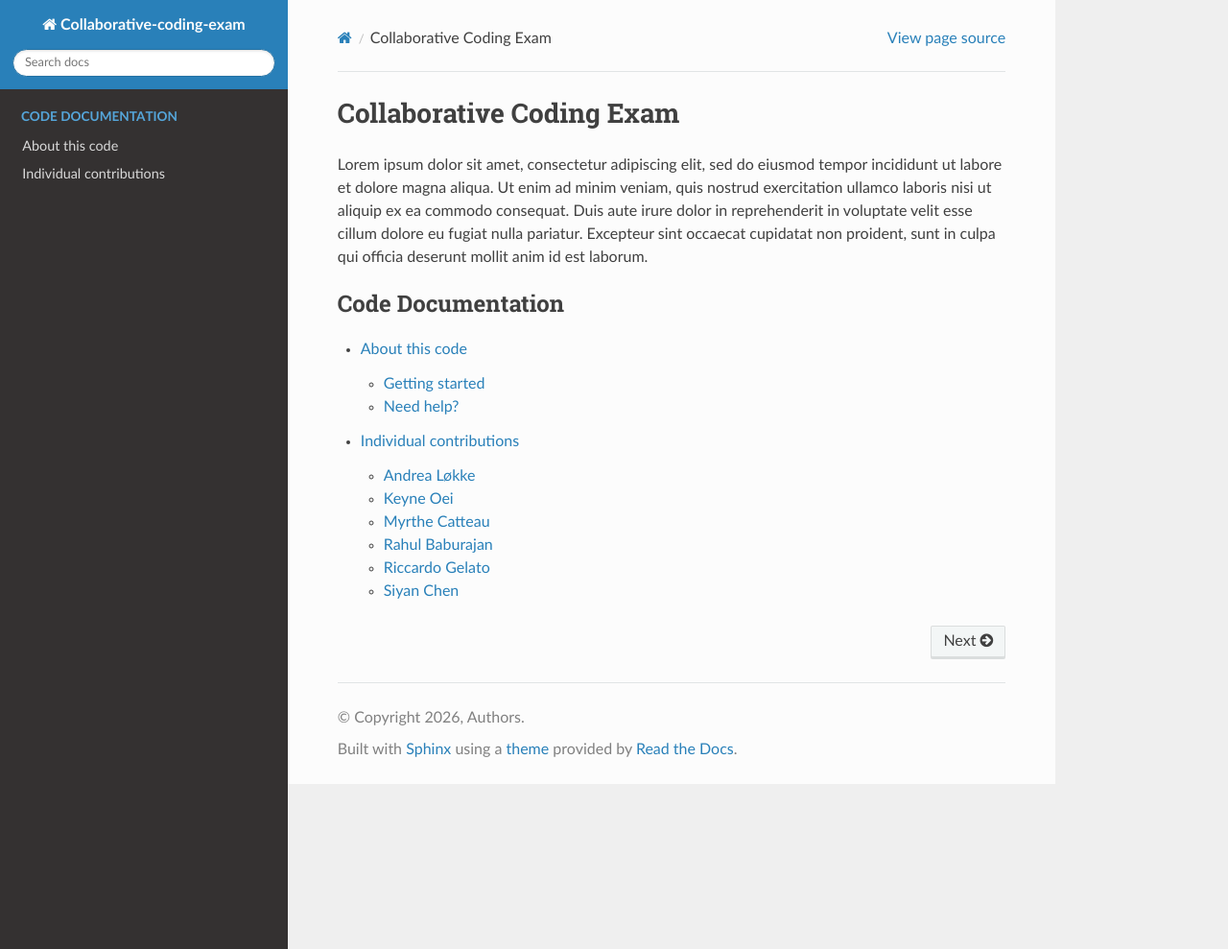
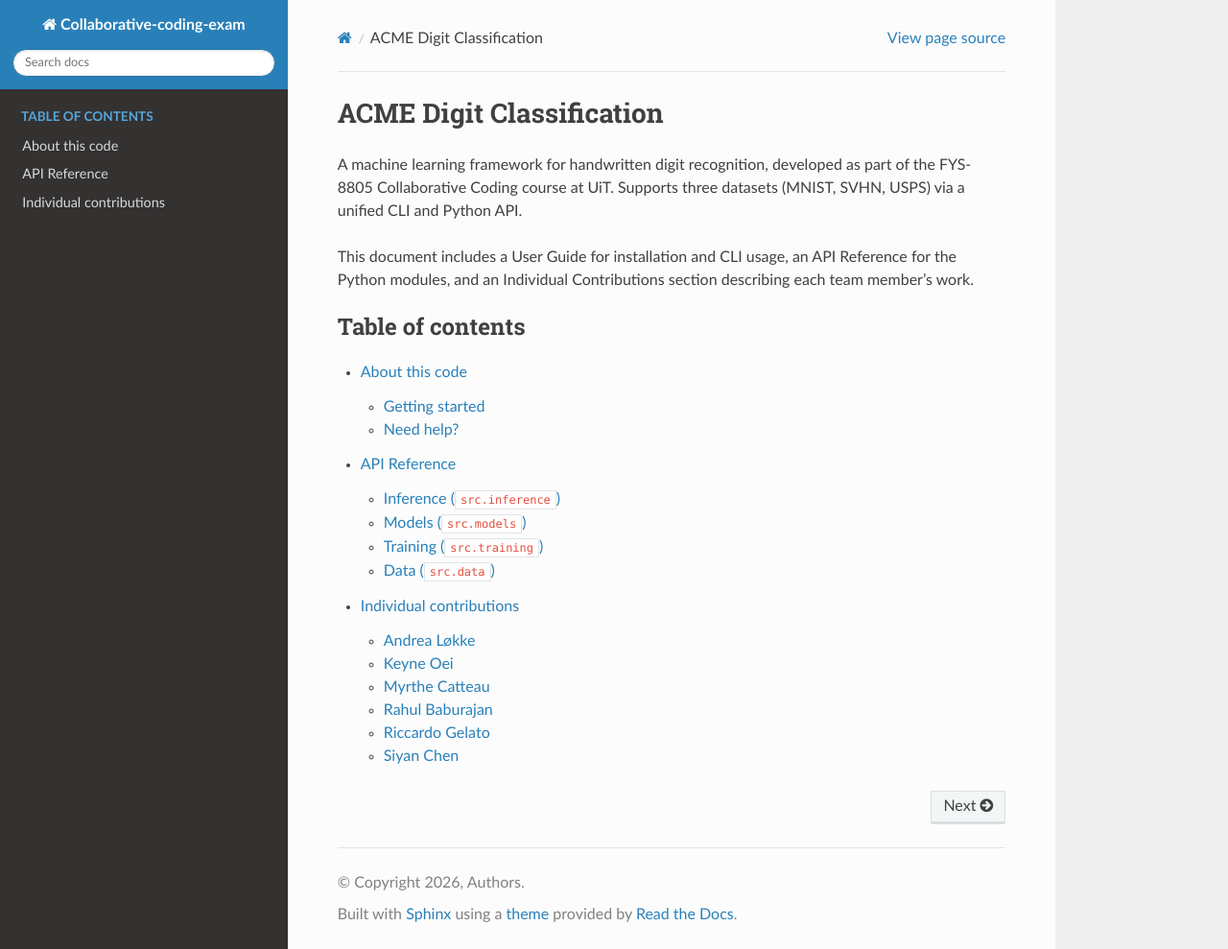
Before and after one commit to FYS-8805-Collaborative-Coding/Collaborative-Coding-Exam, a Sphinx documentation site: the page built from doc/index.md, in a window 1280 px wide and 989 px high. Shown: the whole window at 96% size. Built offline with Sphinx 7.4.7 and the Read the Docs theme 3.1.0, drawn with Linux system fonts in a browser that asks for light colours; part of the change alters nothing that is shown.

````diff
--- /dev/null
+++ b/doc/api.md
@@ -0,0 +1,215 @@
+# API Reference
+
+This page documents the public Python API exposed by the `ccexam` package.
+
+---
+
+## Inference (`src.inference`)
+
+### `run_inference`
+
+```python
+from src.inference import run_inference
+
+run_inference(
+    model: str,
+    input_path: str | Path,
+    checkpoint_path: str | Path | None = None,
+    device: str | None = None,
+) -> int | list[int]
+```
+
+Run inference on one image or a folder of images.
+
+| Parameter | Type | Description |
+|---|---|---|
+| `model` | `str` | Dataset alias: `"mnist"`, `"usps"`, `"svhn"` |
+| `input_path` | `str \| Path` | Path to a single image file or a directory of images |
+| `checkpoint_path` | `str \| Path \| None` | Override the default checkpoint file (optional) |
+| `device` | `str \| None` | Torch device, e.g. `"cpu"`, `"cuda"`, `"mps"`. Auto-detected if `None` |
+
+**Returns** a single `int` label when `input_path` is a file, or a `list[int]` (sorted by filename) when it is a directory.
+
+**Example**
+
+```python
+from src.inference import run_inference
+
+label = run_inference(model="usps", input_path="digit.png")
+print(label)  # e.g. 7
+
+labels = run_inference(model="mnist", input_path="folder/")
+print(labels)  # e.g. [3, 1, 4, 1, 5]
+```
+
+---
+
+### `InferenceFactory`
+
+```python
+from src.inference import InferenceFactory
+
+predictor = InferenceFactory.create(model_name: str, **kwargs)
+predictor.predict(image)  # -> int
+```
+
+Creates a configured `Inference` instance for the given model name. Accepts the same keyword arguments as `run_inference` (`device`, `checkpoint_path`, etc.).
+
+---
+
+### `INFERENCE_REGISTRY`
+
+Dictionary mapping model/dataset names to `InferenceSpec` objects that define the model class, default checkpoint path, image size, and normalization constants.
+
+| Key | Model class | Image size | Channels |
+|---|---|---|---|
+| `"mnist"` / `"model-a"` | `MNISTNet` | 28×28 | Grayscale |
+| `"usps"` / `"model-b"` | `USPSNet` | 16×16 | Grayscale |
+| `"svhn"` / `"model-c"` | `SVHNNet` | 32×32 | RGB |
+
+---
+
+### `write_results`
+
+```python
+from src.inference import write_results
+
+write_results(results: dict[Path, int], output_path: str | Path) -> Path
+```
+
+Write a `{image_path: label}` dictionary to a `.csv` or `.txt` file. The output file is never overwritten — a numbered copy is created instead (`predictions_1.csv`, …).
+
+---
+
+## Models (`src.models`)
+
+All model classes are `torch.nn.Module` subclasses callable with an image batch tensor.
+
+### `MNISTNet`
+
+CNN for 28×28 grayscale MNIST digits. Two convolutional blocks followed by a two-layer classifier head (128 hidden units, 10 outputs).
+
+```python
+from src.models import MNISTNet
+
+model = MNISTNet()
+logits = model(batch)  # batch shape: (N, 1, 28, 28)
+```
+
+### `USPSNet`
+
+Same architecture as `MNISTNet`, adapted for 16×16 grayscale USPS digits.
+
+```python
+from src.models import USPSNet
+
+model = USPSNet()
+logits = model(batch)  # batch shape: (N, 1, 16, 16)
+```
+
+### `SVHNNet`
+
+Deeper CNN for 32×32 RGB SVHN digits. Three convolutional blocks with batch normalization, followed by a dropout-regularized classifier head.
+
+```python
+from src.models import SVHNNet
+
+model = SVHNNet(num_classes=10, dropout=0.3)
+logits = model(batch)  # batch shape: (N, 3, 32, 32)
+```
+
+| Parameter | Default | Description |
+|---|---|---|
+| `num_classes` | `10` | Number of output classes |
+| `dropout` | `0.3` | Dropout probability in the classifier head |
+
+---
+
+## Training (`src.training`)
+
+### `train`
+
+```python
+from src.training import train
+
+metrics = train(dataset: str = "mnist", **kwargs) -> dict
+```
+
+Convenience entry point. Selects the correct data module and model from `DATASET_REGISTRY` and runs training.
+
+| Keyword argument | Default | Description |
+|---|---|---|
+| `epochs` | `1` | Number of training epochs |
+| `lr` | `1e-3` | Learning rate (Adam optimizer) |
+| `batch_size` | `64` | Mini-batch size |
+| `checkpoint_path` | registry default | Where to save the `.pth` checkpoint |
+| `data_dir` | `"datasets"` | Root directory for dataset downloads |
+| `device` | auto | `"cpu"`, `"cuda"`, or `"mps"` |
+| `loss_fn` | `CrossEntropyLoss` | Custom `torch.nn` loss instance |
+
+**Returns** a dict with keys `loss`, `accuracy`, `val_loss`, `val_accuracy`, `epochs`, `checkpoint_path`.
+
+**Example**
+
+```python
+from src.training import train
+
+metrics = train(dataset="usps", epochs=5, batch_size=128)
+print(metrics["accuracy"])
+```
+
+---
+
+### `DATASET_REGISTRY`
+
+Maps dataset names to `DatasetSpec` objects (data module class, model class, default checkpoint path).
+
+| Key | Model | Default checkpoint |
+|---|---|---|
+| `"mnist"` | `MNISTNet` | `weights/mnist.pth` |
+| `"usps"` | `USPSNet` | `weights/usps.pth` |
+| `"svhn"` | `SVHNNet` | `weights/svhn.pth` |
+
+---
+
+## Data (`src.data`)
+
+### `get_loaders`
+
+```python
+from src.data import get_loaders
+
+train_loader, test_loader = get_loaders(
+    dataset: str = "mnist",
+    batch_size: int = 64,
+    data_dir: str = "datasets",
+    num_workers: int = 2,
+    download: bool = True,
+)
+```
+
+Returns `(train_loader, test_loader)` as `torch.utils.data.DataLoader` objects for a registered dataset. Dataset files are downloaded automatically on first use.
+
+**Example**
+
+```python
+from src.data import get_loaders
+
+train_loader, test_loader = get_loaders(dataset="svhn", batch_size=128)
+for images, labels in train_loader:
+    ...
+```
+
+---
+
+### Data modules
+
+Each dataset has a dedicated data module that can also be used directly:
+
+| Class | Dataset | Default normalization |
+|---|---|---|
+| `MNISTDataModule` | MNIST | mean=0.1307, std=0.3081 |
+| `USPSDataModule` | USPS | mean=0.2471, std=0.2994 |
+| `SVHNDataModule` | SVHN | mean=(0.4377, 0.4438, 0.4728), std=(0.1980, 0.2010, 0.1970) |
+
+All modules expose `.train_loader()`, `.val_loader()`, and `.test_loader()` methods.
--- a/doc/index.md
+++ b/doc/index.md
@@ -1,16 +1,14 @@
-# Collaborative Coding Exam
+# ACME Digit Classification
 
-Lorem ipsum dolor sit amet, consectetur adipiscing elit, sed do eiusmod tempor
-incididunt ut labore et dolore magna aliqua. Ut enim ad minim veniam, quis
-nostrud exercitation ullamco laboris nisi ut aliquip ex ea commodo consequat.
-Duis aute irure dolor in reprehenderit in voluptate velit esse cillum dolore eu
-fugiat nulla pariatur. Excepteur sint occaecat cupidatat non proident, sunt in
-culpa qui officia deserunt mollit anim id est laborum.
+A machine learning framework for handwritten digit recognition, developed as part of the FYS-8805 Collaborative Coding course at UiT. Supports three datasets (MNIST, SVHN, USPS) via a unified CLI and Python API.
+
+This document includes a User Guide for installation and CLI usage, an API Reference for the Python modules, and an Individual Contributions section describing each team member's work.
 
 :::{toctree}
 :maxdepth: 2
-:caption: Code Documentation
+:caption: Table of contents
 
 about.md
+api.md
 individual.md
 :::
````
